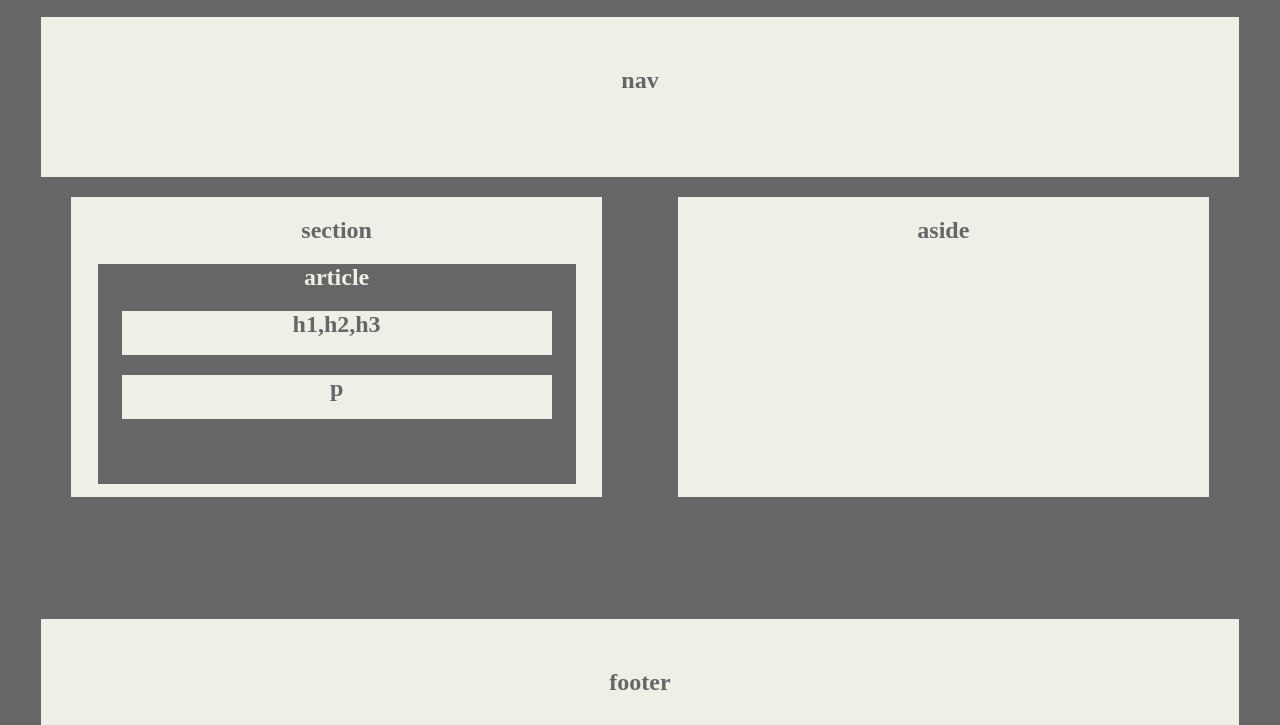
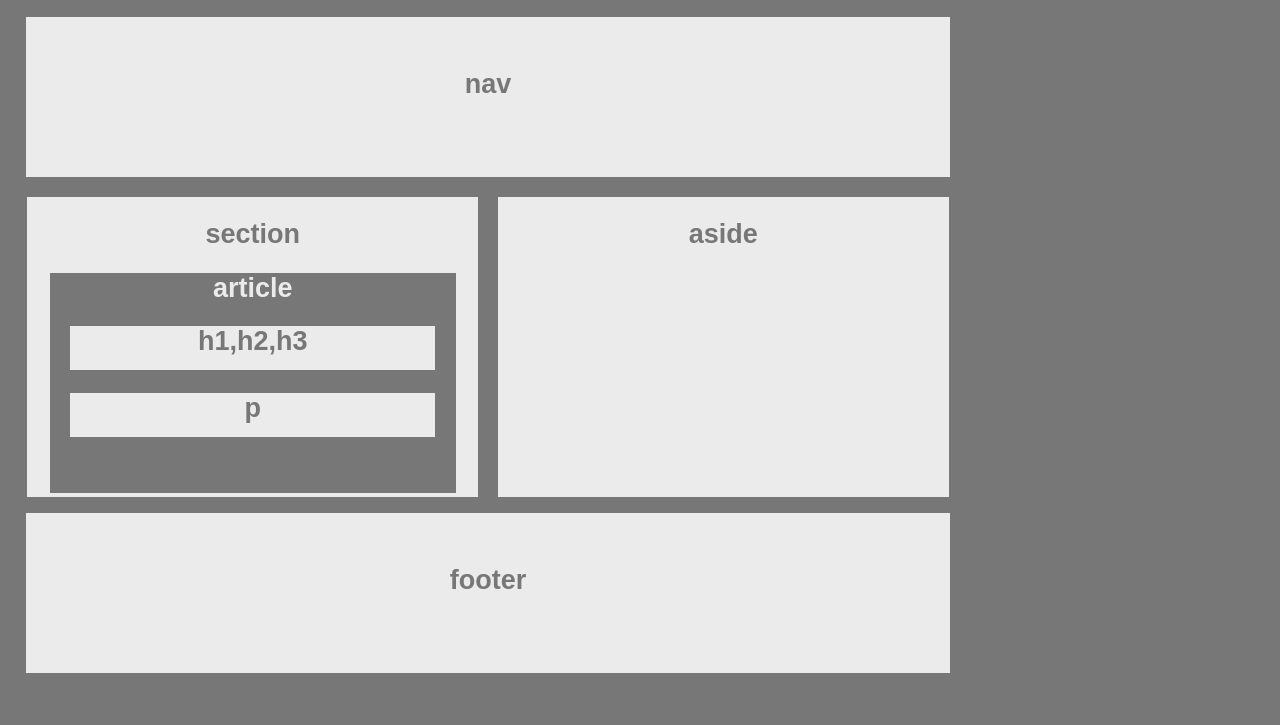
Before and after one commit to bahma2018/HW-Wireframe, a plain HTML site: page index.html in a window 1280 px wide. Shown: the part 171-896 px from the top of the page. After the commit the page ends 852 px from the top, so only its background shows below. Drawn offline with Linux system fonts and the light colour scheme.

Commit message:
more changes after actually reading the hints

```diff
--- a/style.css
+++ b/style.css
@@ -1,37 +1,42 @@
 body  {
-    background-color: #666666
+    background-color: #666666;
+    font-family: Arial, Helvetica, sans-serif;
+    color: #777777;
+    background: #777777;
+    width: 960px;
+    font-size: 18px;
 }
 
 .header {
     width: 90%;
     height: 100px;
-    background: #efeee7;
+    background: #ebebeb;
     padding: 30px;
     float:  inherit;
     text-align: center;
-    color: #666666;
+    color: #777777;
     margin: auto;
 }
 
 .nav {
     width: 90%;
     height: 100px;
-    background: #efeee7;
+    background: #ebebeb;
     padding: 30px;
     float: inherit;
     text-align: center;
-    color: #666666;
+    color: #777777;
     margin: 20px auto;
 }
 
 .section-left {
-    width: 42%;
+    width: 47%;
     height: 300px;
-    background: #efeee7;
+    background: #ebebeb;
     text-align: center;
-    color: #666666;
-    margin-left: 5%;
-    margin-right: 3%;
+    color: #777777;
+    margin-left: 2%;
+    margin-right: 1%;
     margin-bottom: auto;
     float: left;
 }
@@ -40,9 +45,9 @@ body  {
     position: relative;
     width: 90%;
     height: 220px;
-    background: #666666;
+    background: #777777;
     text-align: center;
-    color: #efeee7;
+    color: #ebebeb;
     margin-left: 5%;
     margin-right: 5%;
 }
@@ -51,9 +56,9 @@ body  {
     position: relative;
     width: 90%;
     height: 20%;
-    background: #efeee7;
+    background: #ebebeb;
     text-align: center;
-    color: #666666;
+    color: #777777;
     margin-left: 5%;
     margin-right: 5%;
 }
@@ -62,21 +67,21 @@ body  {
     position: relative;
     width: 90%;
     height: 20%;
-    background: #efeee7;
+    background: #ebebeb;
     text-align: center;
-    color: #666666;
+    color: #777;
     margin-left: 5%;
     margin-right: 5%;
 }
 
 .section-right {
-    width: 42%;
+    width: 47%;
     height: 300px;
-    background: #efeee7;
+    background: #ebebeb;
     text-align: center;
-    color: #666666;
-    margin-right: 5%;
-    margin-left: 3%;
+    color: #777777;
+    margin-right: 2%;
+    margin-left: 1%;
     margin-bottom: auto;
     float: left;
 }
@@ -84,11 +89,11 @@ body  {
 .footer {
     width: 90%;
     height: 100px;
-    background: #efeee7;
+    background: #ebebeb;
     padding: 30px;
     float:  inherit;
     text-align: center;
-    color: #666666;
+    color: #777;
     margin: auto;
     margin-block-start: 35%;
 }
```
